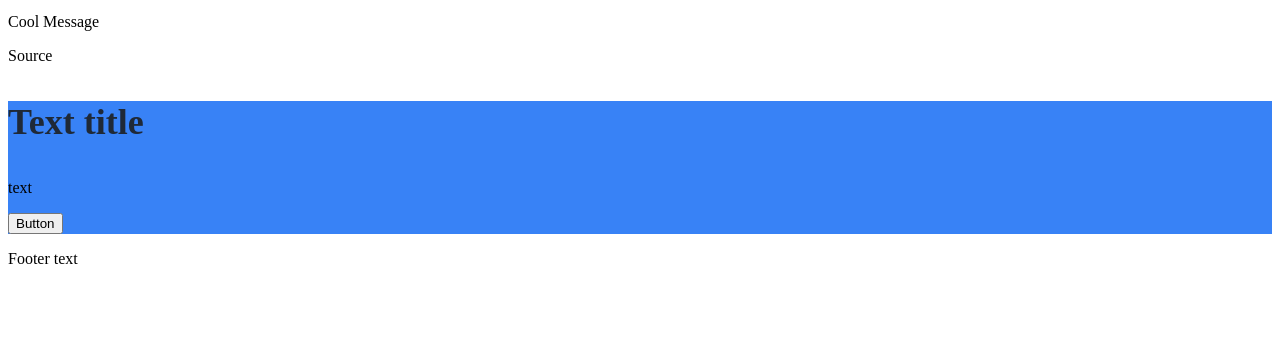
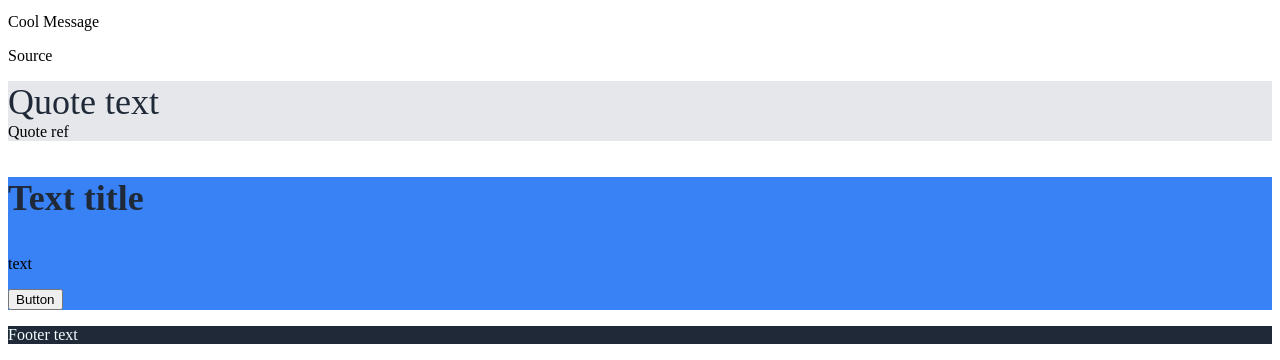
Before and after one commit to boccos/fridge-inventory, a plain HTML site: page landing-page.html in a window 1280 px wide. Shown: the part 594-954 px from the top of the page. Before the commit the page ends 878 px from the top, so only its background shows below. Drawn offline with Linux system fonts and the light colour scheme.

Commit message:
added more styles added styles to quote, header sections

```diff
--- a/landing-page.html
+++ b/landing-page.html
@@ -56,6 +56,11 @@
             </div>
         </div>
 
+        <div class="quote">
+            <div class="quoteText"> Quote text</div>
+            <div class="quoteRef">Quote ref</div>
+        </div>
+
         <div class="action">
             <div class="text">
                 <p class="infoTitle">Text title</h3>
--- a/styles.css
+++ b/styles.css
@@ -34,8 +34,23 @@ a{
     background-color: #3882f6;
 }
 
+.quote{
+    background-color: #E5E7EB;
+}
+
+.quoteText{
+    font-size: 36px;
+    color: #1f2937;
+    font-weight: 300;
+}
+
 .infoTitle{
     font-size: 36px;
     color: #1f2937;
     font-weight: 900;
 }
+
+.footer{
+    background-color: #1f2937;
+    color: azure;
+}
```
